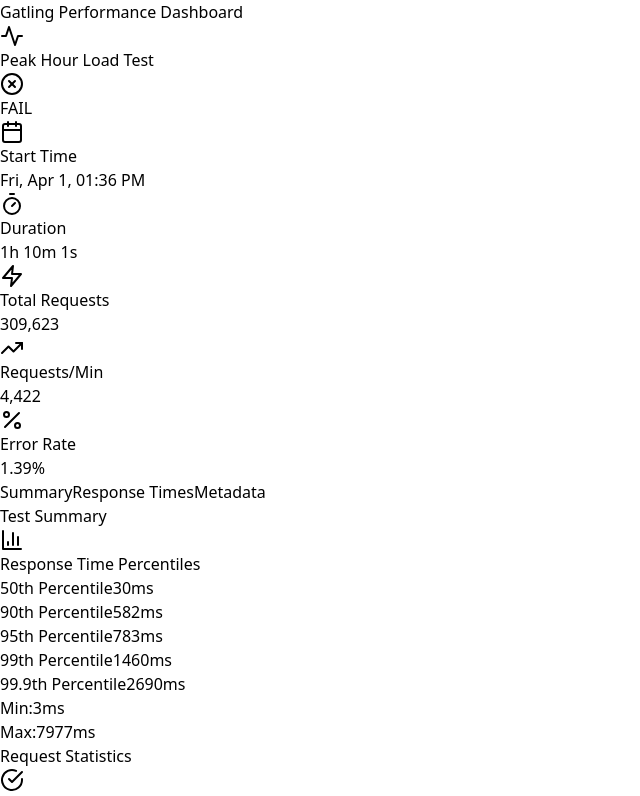
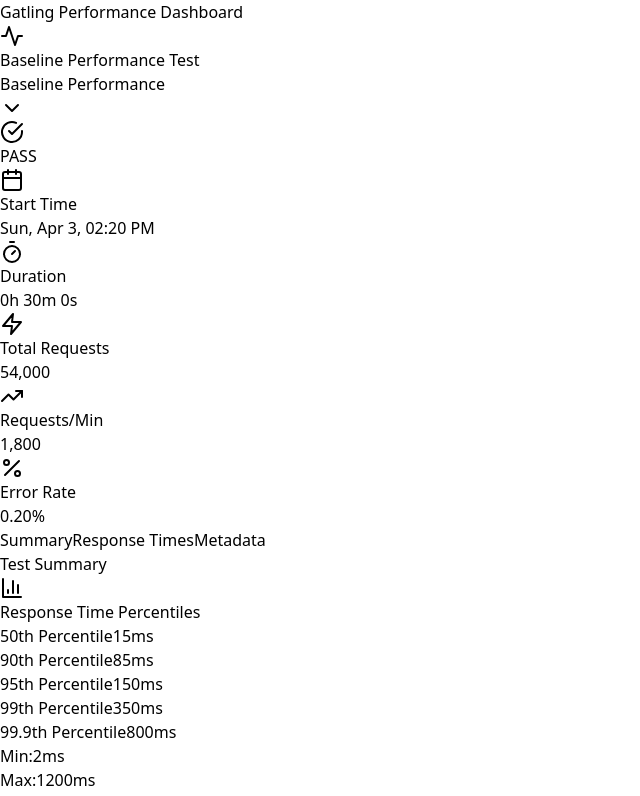
Before and after one commit to rtriunfo/dashboard-kimi-k2, a React (Vite) app: page / in a window 1280 px wide. Shown: the top 796 px of the page, without its empty margins (0-640 px from the left). Built offline with nearby package versions, Linux system fonts and the light colour scheme.

Commit message:
✨ feat: implement scenario selection and dropdown in App component

```diff
--- a/src/App.tsx
+++ b/src/App.tsx
@@ -1,5 +1,5 @@
-import React, { useState } from 'react';
-import { AlertTriangle, CheckCircle, Clock, TrendingUp, Activity, Zap, GitBranch, Calendar, Timer, BarChart3, Percent, Info, FileText, GitCommit, Settings } from 'lucide-react';
+import React, { useState, useEffect, useRef } from 'react';
+import { AlertTriangle, CheckCircle, Clock, TrendingUp, Activity, Zap, GitBranch, Calendar, Timer, BarChart3, Percent, Info, FileText, GitCommit, Settings, ChevronDown } from 'lucide-react';
 import { TestResults } from './types';
 import { MetricCard } from './components/MetricCard';
 import { ResponseTimeChart } from './components/ResponseTimeChart';
@@ -9,69 +9,31 @@
 import { AssertionStats } from './components/AssertionStats';
 import { SeverityStats } from './components/SeverityStats';
 import { CompactMetricCard } from './components/CompactMetricCard';
-
-const testData: TestResults = {
-  id: 1,
-  test: {
-    id: 1,
-    description: "Peak Hour Load Test",
-    type: "LOAD",
-    simulationName: "underwriteme.teamA.simulation.loadtest"
-  },
-  status: "FAIL",
-  startTime: "2022-04-01T13:36:40.447+00:00",
-  duration: 4201,
-  branch: null,
-  gatlingVersion: "3.7.3",
-  parserVersion: "3.6.1",
-  environment: null,
-  gitHash: null,
-  totalRequests: 309623,
-  errorRate: 0.013887857168233625,
-  rate: 4422.132825517734,
-  rateGranularity: "PER_MINUTE",
-  responseTimes: {
-    min: 3,
-    max: 7977,
-    percentiles: {
-      "50.0": 30,
-      "90.0": 582,
-      "95.0": 783,
-      "99.0": 1460,
-      "99.9": 2690,
-      "100.0": 7977
-    }
-  },
-  requestStats: {
-    total: 75,
-    passed: 54,
-    failed: 20,
-    unavailable: 1
-  },
-  assertionStats: {
-    total: 225,
-    passed: 197,
-    failed: 25,
-    unavailable: 3
-  },
-  severityStats: {
-    blocker: 0,
-    critical: 0,
-    major: 4,
-    minor: 36,
-    none: 110
-  },
-  gatlingReportLocation: "1/1/2025071819215992a7b91225/GATLING_REPORT",
-  gatlingLogLocation: "1/1/2025071819215992a7b91225/GATLING_LOG/simulation-V373-01042022.log.gz",
-  testRequirements: true,
-  requirementsFileLocation: "1/1/2025071819215992a7b91225/REQUIREMENTS/requirementsV1_AllPassing.csv",
-  createdTime: "2025-07-18T18:21:59.826+00:00",
-  severityVersion: "V2",
-  requirementsVersion: "V1"
-};
+import { getTestScenario, getAvailableScenarios } from './config/testScenarios';
 
 function App() {
   const [activeTab, setActiveTab] = useState<'summary' | 'metadata' | 'responseTimes'>('summary');
+  const [selectedScenario, setSelectedScenario] = useState<string>('baseline-performance');
+  const [isScenarioDropdownOpen, setIsScenarioDropdownOpen] = useState(false);
+  const dropdownRef = useRef<HTMLDivElement>(null);
+
+  const currentScenario = getTestScenario(selectedScenario);
+  const testData = currentScenario.data;
+  const availableScenarios = getAvailableScenarios();
+
+  // Close dropdown when clicking outside
+  useEffect(() => {
+    const handleClickOutside = (event: MouseEvent) => {
+      if (dropdownRef.current && !dropdownRef.current.contains(event.target as Node)) {
+        setIsScenarioDropdownOpen(false);
+      }
+    };
+
+    document.addEventListener('mousedown', handleClickOutside);
+    return () => {
+      document.removeEventListener('mousedown', handleClickOutside);
+    };
+  }, []);
 
   const formatDuration = (seconds: number) => {
     const hours = Math.floor(seconds / 3600);
@@ -118,6 +80,37 @@
               </div>
 
               <div className="flex items-center gap-4">
+                {/* Scenario Selector */}
+                <div className="relative" ref={dropdownRef}>
+                  <button
+                    onClick={() => setIsScenarioDropdownOpen(!isScenarioDropdownOpen)}
+                    className="flex items-center gap-2 px-4 py-2 text-sm font-medium text-white transition-colors border rounded-lg bg-slate-700/50 border-slate-600 hover:bg-slate-600/50"
+                  >
+                    <span>{currentScenario.name}</span>
+                    <ChevronDown className={`w-4 h-4 transition-transform ${isScenarioDropdownOpen ? 'rotate-180' : ''}`} />
+                  </button>
+
+                  {isScenarioDropdownOpen && (
+                    <div className="absolute right-0 z-50 mt-2 overflow-hidden border rounded-lg shadow-lg bg-slate-800 border-slate-600 min-w-64">
+                      {availableScenarios.map((scenario) => (
+                        <button
+                          key={scenario.id}
+                          onClick={() => {
+                            setSelectedScenario(scenario.id);
+                            setIsScenarioDropdownOpen(false);
+                          }}
+                          className={`w-full px-4 py-3 text-left transition-colors hover:bg-slate-700 ${
+                            selectedScenario === scenario.id ? 'bg-slate-700 text-blue-400' : 'text-white'
+                          }`}
+                        >
+                          <div className="font-medium">{scenario.name}</div>
+                          <div className="text-xs text-slate-400">{scenario.description}</div>
+                        </button>
+                      ))}
+                    </div>
+                  )}
+                </div>
+
                 <StatusBadge status={testData.status} />
               </div>
             </div>
--- /dev/null
+++ b/src/config/testScenarios.ts
@@ -0,0 +1,278 @@
+import { TestResults } from '../types';
+
+export interface TestScenario {
+  id: string;
+  name: string;
+  description: string;
+  data: TestResults;
+}
+
+export const testScenarios: Record<string, TestScenario> = {
+  'peak-hour-load': {
+    id: 'peak-hour-load',
+    name: 'Peak Hour Load Test',
+    description: 'High traffic load test during peak hours',
+    data: {
+      id: 1,
+      test: {
+        id: 1,
+        description: "Peak Hour Load Test",
+        type: "LOAD",
+        simulationName: "underwriteme.teamA.simulation.loadtest"
+      },
+      status: "FAIL",
+      startTime: "2022-04-01T13:36:40.447+00:00",
+      duration: 4201,
+      branch: null,
+      gatlingVersion: "3.7.3",
+      parserVersion: "3.6.1",
+      environment: null,
+      gitHash: null,
+      totalRequests: 309623,
+      errorRate: 0.013887857168233625,
+      rate: 4422.132825517734,
+      rateGranularity: "PER_MINUTE",
+      responseTimes: {
+        min: 3,
+        max: 7977,
+        percentiles: {
+          "50.0": 30,
+          "90.0": 582,
+          "95.0": 783,
+          "99.0": 1460,
+          "99.9": 2690,
+          "100.0": 7977
+        }
+      },
+      requestStats: {
+        total: 75,
+        passed: 54,
+        failed: 20,
+        unavailable: 1
+      },
+      assertionStats: {
+        total: 225,
+        passed: 197,
+        failed: 25,
+        unavailable: 3
+      },
+      severityStats: {
+        blocker: 0,
+        critical: 0,
+        major: 4,
+        minor: 36,
+        none: 110
+      },
+      gatlingReportLocation: "1/1/2025071819215992a7b91225/GATLING_REPORT",
+      gatlingLogLocation: "1/1/2025071819215992a7b91225/GATLING_LOG/simulation-V373-01042022.log.gz",
+      testRequirements: true,
+      requirementsFileLocation: "1/1/2025071819215992a7b91225/REQUIREMENTS/requirementsV1_AllPassing.csv",
+      createdTime: "2025-07-18T18:21:59.826+00:00",
+      severityVersion: "V2",
+      requirementsVersion: "V1"
+    }
+  },
+
+  'stress-test': {
+    id: 'stress-test',
+    name: 'Stress Test',
+    description: 'High-intensity stress test with extreme load',
+    data: {
+      id: 2,
+      test: {
+        id: 2,
+        description: "Extreme Stress Test",
+        type: "STRESS",
+        simulationName: "underwriteme.teamA.simulation.stresstest"
+      },
+      status: "FAIL",
+      startTime: "2022-04-02T09:15:30.123+00:00",
+      duration: 7200,
+      branch: "feature/stress-testing",
+      gatlingVersion: "3.7.3",
+      parserVersion: "3.6.1",
+      environment: "staging",
+      gitHash: "a1b2c3d4e5f6",
+      totalRequests: 850000,
+      errorRate: 0.045,
+      rate: 7083.33,
+      rateGranularity: "PER_MINUTE",
+      responseTimes: {
+        min: 5,
+        max: 15000,
+        percentiles: {
+          "50.0": 120,
+          "90.0": 2500,
+          "95.0": 4200,
+          "99.0": 8500,
+          "99.9": 12000,
+          "100.0": 15000
+        }
+      },
+      requestStats: {
+        total: 120,
+        passed: 68,
+        failed: 48,
+        unavailable: 4
+      },
+      assertionStats: {
+        total: 360,
+        passed: 204,
+        failed: 144,
+        unavailable: 12
+      },
+      severityStats: {
+        blocker: 8,
+        critical: 15,
+        major: 25,
+        minor: 42,
+        none: 30
+      },
+      gatlingReportLocation: "2/2/2025071820123456b7c91225/GATLING_REPORT",
+      gatlingLogLocation: "2/2/2025071820123456b7c91225/GATLING_LOG/simulation-V373-02042022.log.gz",
+      testRequirements: true,
+      requirementsFileLocation: "2/2/2025071820123456b7c91225/REQUIREMENTS/requirementsV1_StressTest.csv",
+      createdTime: "2025-07-18T20:12:34.567+00:00",
+      severityVersion: "V2",
+      requirementsVersion: "V1"
+    }
+  },
+
+  'baseline-performance': {
+    id: 'baseline-performance',
+    name: 'Baseline Performance',
+    description: 'Normal load baseline performance test',
+    data: {
+      id: 3,
+      test: {
+        id: 3,
+        description: "Baseline Performance Test",
+        type: "BASELINE",
+        simulationName: "underwriteme.teamA.simulation.baseline"
+      },
+      status: "PASS",
+      startTime: "2022-04-03T14:20:15.789+00:00",
+      duration: 1800,
+      branch: "main",
+      gatlingVersion: "3.7.3",
+      parserVersion: "3.6.1",
+      environment: "production",
+      gitHash: "f1e2d3c4b5a6",
+      totalRequests: 54000,
+      errorRate: 0.002,
+      rate: 1800,
+      rateGranularity: "PER_MINUTE",
+      responseTimes: {
+        min: 2,
+        max: 1200,
+        percentiles: {
+          "50.0": 15,
+          "90.0": 85,
+          "95.0": 150,
+          "99.0": 350,
+          "99.9": 800,
+          "100.0": 1200
+        }
+      },
+      requestStats: {
+        total: 45,
+        passed: 44,
+        failed: 1,
+        unavailable: 0
+      },
+      assertionStats: {
+        total: 135,
+        passed: 132,
+        failed: 3,
+        unavailable: 0
+      },
+      severityStats: {
+        blocker: 0,
+        critical: 0,
+        major: 0,
+        minor: 3,
+        none: 132
+      },
+      gatlingReportLocation: "3/3/2025071821456789c8d91225/GATLING_REPORT",
+      gatlingLogLocation: "3/3/2025071821456789c8d91225/GATLING_LOG/simulation-V373-03042022.log.gz",
+      testRequirements: true,
+      requirementsFileLocation: "3/3/2025071821456789c8d91225/REQUIREMENTS/requirementsV1_Baseline.csv",
+      createdTime: "2025-07-18T21:45:67.890+00:00",
+      severityVersion: "V2",
+      requirementsVersion: "V1"
+    }
+  },
+
+  'spike-test': {
+    id: 'spike-test',
+    name: 'Spike Test',
+    description: 'Sudden traffic spike simulation',
+    data: {
+      id: 4,
+      test: {
+        id: 4,
+        description: "Traffic Spike Test",
+        type: "SPIKE",
+        simulationName: "underwriteme.teamA.simulation.spiketest"
+      },
+      status: "WARN",
+      startTime: "2022-04-04T16:45:22.456+00:00",
+      duration: 900,
+      branch: "feature/spike-handling",
+      gatlingVersion: "3.7.3",
+      parserVersion: "3.6.1",
+      environment: "staging",
+      gitHash: "9z8y7x6w5v4u",
+      totalRequests: 125000,
+      errorRate: 0.018,
+      rate: 8333.33,
+      rateGranularity: "PER_MINUTE",
+      responseTimes: {
+        min: 1,
+        max: 5500,
+        percentiles: {
+          "50.0": 45,
+          "90.0": 850,
+          "95.0": 1400,
+          "99.0": 2800,
+          "99.9": 4200,
+          "100.0": 5500
+        }
+      },
+      requestStats: {
+        total: 60,
+        passed: 49,
+        failed: 10,
+        unavailable: 1
+      },
+      assertionStats: {
+        total: 180,
+        passed: 147,
+        failed: 30,
+        unavailable: 3
+      },
+      severityStats: {
+        blocker: 1,
+        critical: 2,
+        major: 7,
+        minor: 20,
+        none: 150
+      },
+      gatlingReportLocation: "4/4/2025071822789012d9e91225/GATLING_REPORT",
+      gatlingLogLocation: "4/4/2025071822789012d9e91225/GATLING_LOG/simulation-V373-04042022.log.gz",
+      testRequirements: true,
+      requirementsFileLocation: "4/4/2025071822789012d9e91225/REQUIREMENTS/requirementsV1_SpikeTest.csv",
+      createdTime: "2025-07-18T22:78:90.123+00:00",
+      severityVersion: "V2",
+      requirementsVersion: "V1"
+    }
+  }
+};
+
+export const getTestScenario = (scenarioId: string = 'baseline-performance'): TestScenario => {
+  return testScenarios[scenarioId] || testScenarios['baseline-performance'];
+};
+
+export const getAvailableScenarios = (): TestScenario[] => {
+  return Object.values(testScenarios);
+};
```
